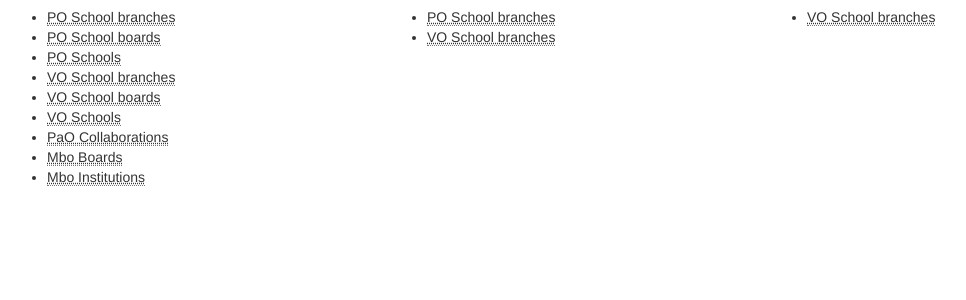
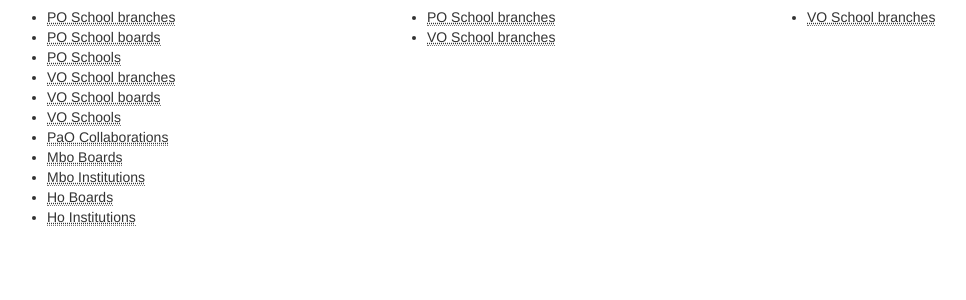
Before and after one commit to openstate/openonderwijsdata-api, a Flask app: template app/templates/index.html in a window 1280 px wide. Shown: the part 297-597 px from the top of the page, without its empty margins (78-1044 px from the left). Run offline with Flask 2, Linux system fonts and the light colour scheme; the template is opened without the code that fills it, so the values that code supplies are empty; parts of the project's set-up code (start-up, migrations or seed data) failed here and were passed over; some libraries are stand-ins or nearby versions.

Commit message:
Added startpage stats for HO

```diff
--- a/app/app.py
+++ b/app/app.py
@@ -149,6 +149,24 @@ def index():
         "size": 0
     })
 
+    counts['duo_ho_boards'] = es.get('duo/ho_board/_search', data={
+        "facets": {
+            "years": {
+                "terms": {"field": "reference_year", "order": "term"}
+            }
+        },
+        "size": 0
+    })
+
+    counts['duo_ho_institutions'] = es.get('duo/ho_institution/_search', data={
+        "facets": {
+            "years": {
+                "terms": {"field": "reference_year", "order": "term"}
+            }
+        },
+        "size": 0
+    })
+
     type_names = {
         'po_board': 'Boards (primary)',
         'vo_board': 'Boards (secondary)',
@@ -159,7 +177,8 @@ def index():
         'pao_collaboration': 'Collaborations (special)',
         'mbo_board': 'Boards (vocational)',
         'mbo_institution': 'Institutions (vocational)',
-
+        'ho_board': 'Boards (vocational)',
+        'ho_institution': 'Institutions (vocational)',
     }
 
     return render_template('index.html', counts=counts, type_names=type_names)
--- a/app/templates/index.html
+++ b/app/templates/index.html
@@ -91,12 +91,30 @@
 			</ul>
 			<li><span><abbr title="Mbo Instellingen">Mbo Institutions</abbr></span></li>
 			<ul>
-			{% for year in counts['duo_mbo_institutions']['facets']['years']['terms'] %}
+				{% for year in counts['duo_mbo_institutions']['facets']['years']['terms'] %}
+					<li>
+						<span>{{ year['term'] }}</span>
+						<span class="badge pull-right">{{ year['count'] }}</span>
+					</li>
+				{% endfor %}
+			</ul>
+			<li><span><abbr title="Hoger Onderwijs Bevoegde Gezagen">Ho Boards</abbr></span></li>
+			<ul>
+				{% for year in counts['duo_ho_boards']['facets']['years']['terms'] %}
 				<li>
 					<span>{{ year['term'] }}</span>
 					<span class="badge pull-right">{{ year['count'] }}</span>
 				</li>
-			{% endfor %}
+				{% endfor %}
+			</ul>
+			<li><span><abbr title="Hoger Onderwijs Instellingen">Ho Institutions</abbr></span></li>
+			<ul>
+				{% for year in counts['duo_ho_institutions']['facets']['years']['terms'] %}
+				<li>
+					<span>{{ year['term'] }}</span>
+					<span class="badge pull-right">{{ year['count'] }}</span>
+				</li>
+				{% endfor %}
 			</ul>
 		</ul>
 	</div>
```
